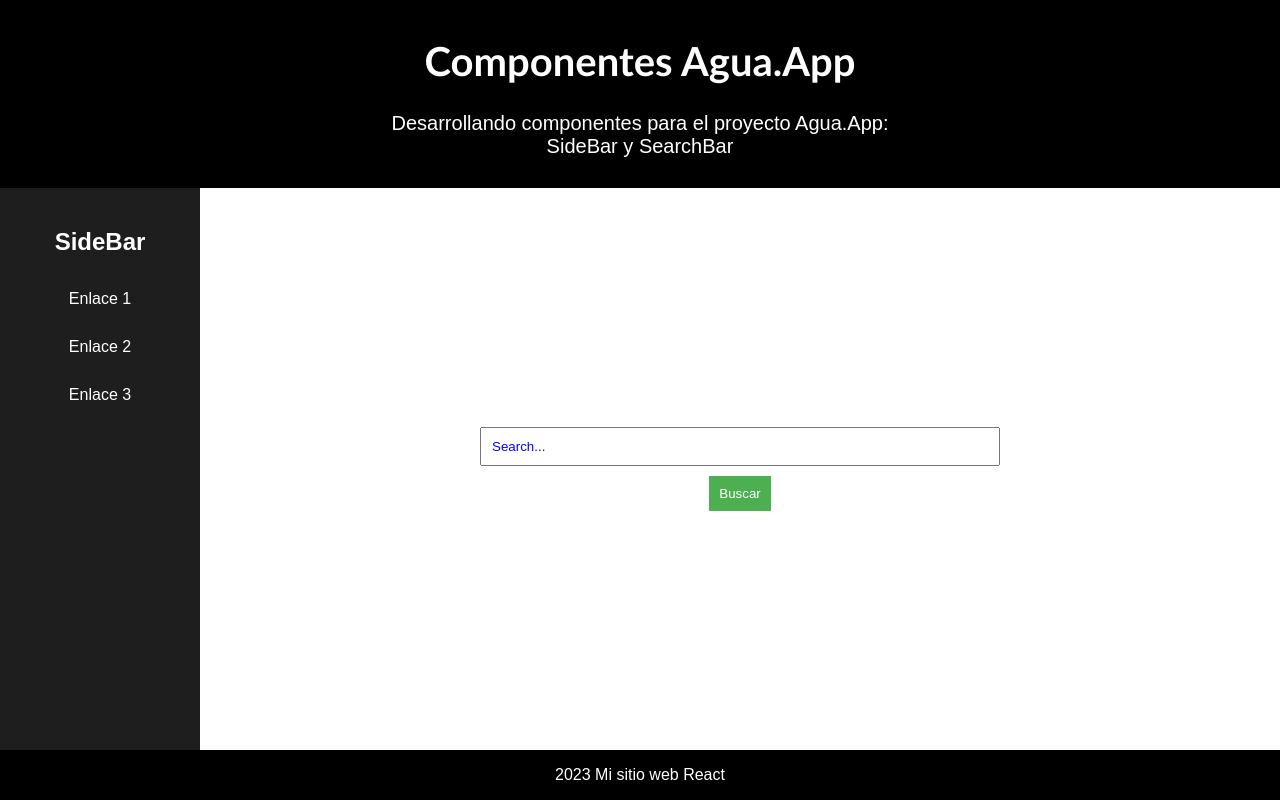
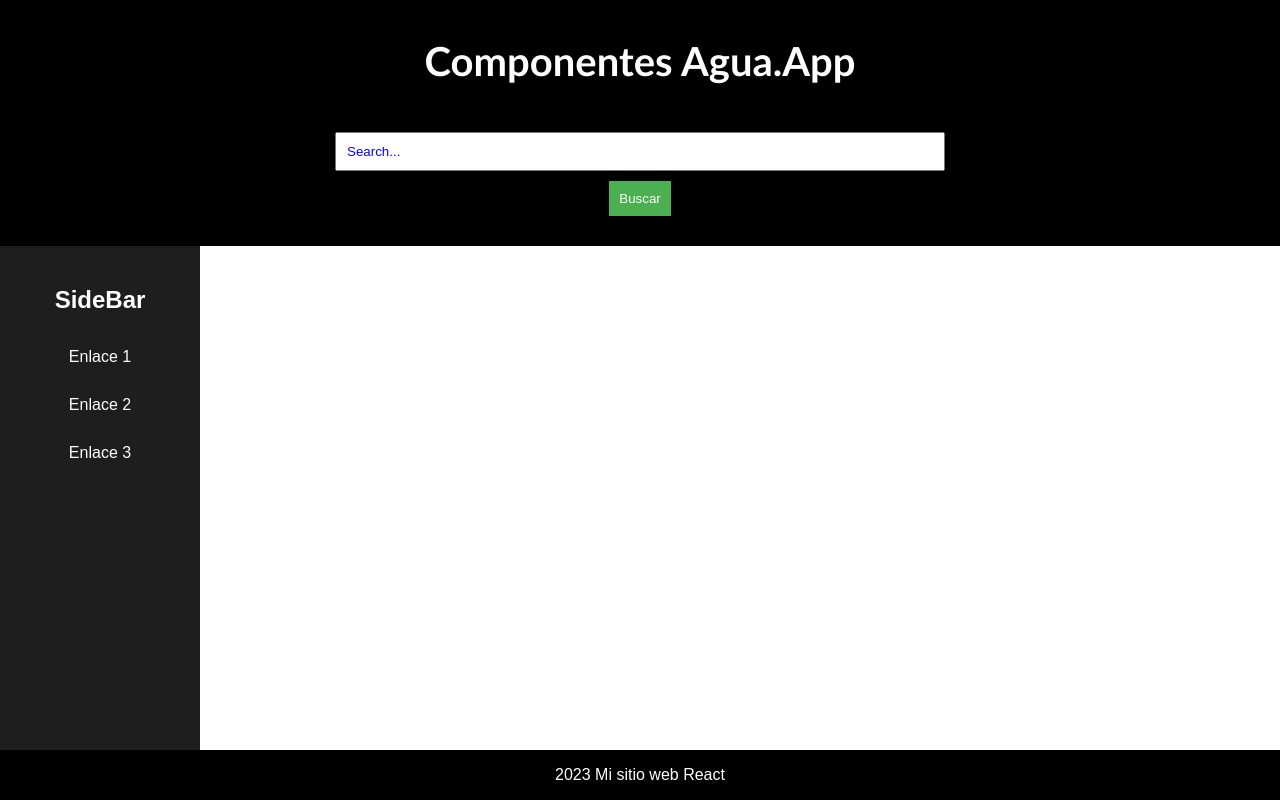
Before and after one commit to lucasjerez94/-practicing-react, a React (Create React App) app: page / in a window 1280 px wide. Built offline with nearby package versions, Linux system fonts and the light colour scheme.

Commit message:
nuevas cosas

```diff
--- a/src/App.css
+++ b/src/App.css
@@ -29,11 +29,6 @@ body {
 .h1-header{
   font-size: 40px;
   font-family: 'Gill Sans', 'Gill Sans MT', Calibri, 'Trebuchet MS', sans-serif;
-}
-
-.p-header{
-  font-family: Arial, Helvetica, sans-serif;
-  font-size: 20px;
 }
 /*------------------------------- */
 
--- a/src/App.jsx
+++ b/src/App.jsx
@@ -1,4 +1,4 @@
-import { BrowserRouter as Router, Routes, Route } from 'react-router-dom';
+import {BrowserRouter as Router, Routes, Route} from 'react-router-dom';
 import {Header} from './components/Header/Header';
 import {Maincontent} from './components/MainContent/Maincontent';
 import {Site1} from './components/MainContent/pages/Site1';
@@ -6,6 +6,7 @@ import {Site2} from './components/MainContent/pages/Site2';
 import {Site3} from './components/MainContent/pages/Site3';
 import {Footer} from './components/Footer/Footer';
 import '../src/App.css';
+
 
 function App() {
   return (
--- a/src/components/Header/Header.jsx
+++ b/src/components/Header/Header.jsx
@@ -1,8 +1,10 @@
+import { SearchBar } from "../Searchbar/Searchbar";
+
 export const Header = () => {
     return(
         <div className="container-header">
             <h1 className="h1-header">Componentes Agua.App</h1>
-            <p className="p-header">Desarrollando componentes para el proyecto Agua.App:<br></br>SideBar y SearchBar</p>
+            <SearchBar />
         </div>
     );
 };
--- a/src/components/MainContent/Maincontent.jsx
+++ b/src/components/MainContent/Maincontent.jsx
@@ -1,5 +1,4 @@
 import { Sidebar } from './Sidebar';
-import { SearchBar } from './Searchbar';
 import { useState } from 'react';
 import { Site1 } from '../MainContent/pages/Site1';
 import { Site2 } from '../MainContent/pages/Site2';
@@ -14,7 +13,6 @@ export const Maincontent = () => {
         <div className="container-maincontent">
             <Sidebar setCategory={setCategory} />
             {category === "site1" ? (<Site1 />) : category === "site2" ? (<Site2 />) : category === "site3" ? (<Site3 />) : null}
-            <SearchBar />
         </div>
     );
 };
```
Also changed, not shown: src/components/Searchbar/Searchbar.jsx (renamed from src/components/MainContent/Searchbar.jsx).
